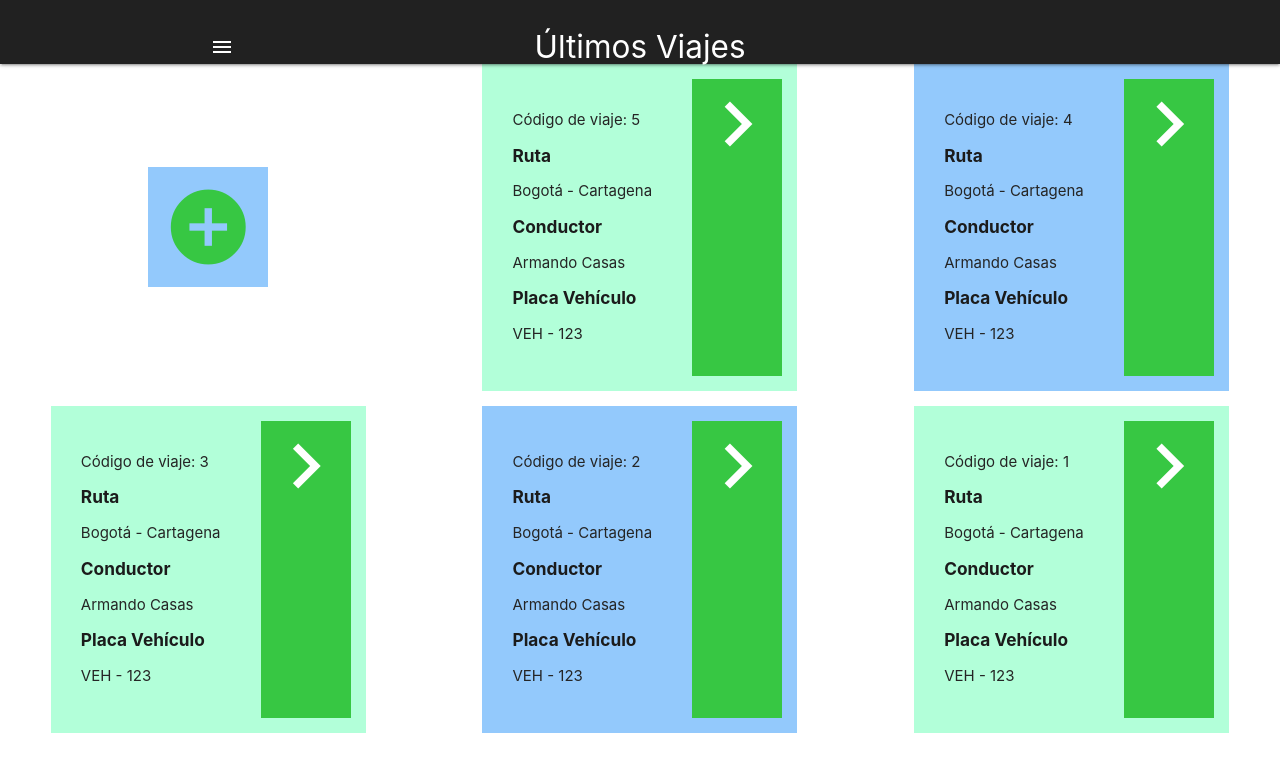
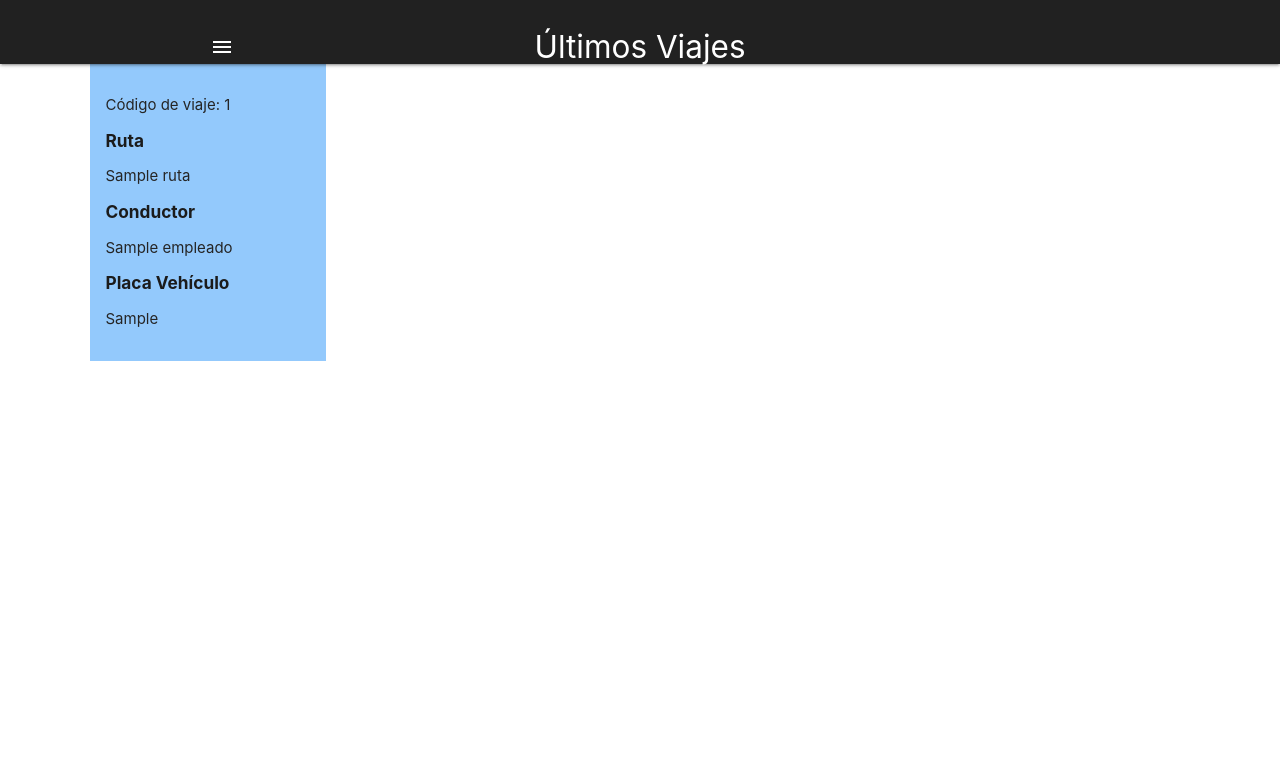
Before and after one commit to nicolasFracica/transportadora, a Django app: page / in a window 1280 px wide. Shown: the top 772 px of the page. Run offline with Django 3.2, Linux system fonts and the light colour scheme; tables that the repository leaves empty hold one stand-in row (values such as "Sample post"); some libraries are stand-ins or nearby versions.

Commit message:
Added data for index

```diff
--- a/crud/models.py
+++ b/crud/models.py
@@ -28,6 +28,7 @@
         INNER JOIN Empleado ON Empleado.idEmpleado = Vehiculo_empleado.idEmpleado
         INNER JOIN Carga_viaje on Carga_viaje.idViaje = Viaje.idViaje
         INNER JOIN Carga on Carga.idCarga = Carga_viaje.idCarga
+        ORDER BY Viaje.idViaje
     """
     with connection.cursor() as cursor:
         cursor.execute(query)
--- a/crud/templates/crud/index.html
+++ b/crud/templates/crud/index.html
@@ -1,4 +1,3 @@
-
 <head>
       <!--Import Google Icon Font-->
       <link href="https://fonts.googleapis.com/icon?family=Material+Icons" rel="stylesheet">
@@ -26,7 +25,7 @@
             .nested{
             display:grid;
             grid-template-columns: 2fr 1fr;
-            grid-auto-rows: 70px;
+            grid-auto-rows: 200px;
             grid-gap:1em;
             grid-auto-rows: minmax(100px, auto);
             }
@@ -41,7 +40,7 @@
             }
 
             .nested > div{
-            /*border:#333 1px solid;*/
+            /border:#333 1px solid;/
             padding:1em;
             }
 
@@ -74,45 +73,12 @@
             align-items: center;
             justify-content: center;
             }
-            /*
-            .search-box{
-                position: absolute;
-                top: 50%;
-                left: 85%;
-                transform: translate(-50%,-50%);
-                background: #2f3640;
-                height: 40px;
-                border-radius: 40px;
-                padding: 10 px;
 
-            }
-            .search-btn{
-                color: #e84118;
-                float: right;
-                width: 40px;
-                height: 40px;
-                border-radius: 50%;
-                background: #2f3640;
-                display: flex;
-                justify-content: center;
-                align-items: center;
-
-            }
-
-            .search-txt{
-                border: none;
-                background: none;
-                outline: none;
-                float: left;
-                padding: 0;
-                color: white;
-                font-size: 16px;
-                transition: 0.4s;
-            }*/
         </style>
     </head>
 
     <body>
+        <header>
         <div class="navbar-fixed">
             <nav class="grey darken-4">
                 <div class="container section">
@@ -184,6 +150,7 @@
                 </a>
                 <ul>
                     <li>
+                    <li>
                         <a href="">
                             <i class="material-icons">add_circle</i>
                             Agregar Vehículo
@@ -198,104 +165,27 @@
                 </ul>
             </li>
         </ul>
+    </header>
+
+    <!--CONTENIDO-->
+    <section>
                 <div class="wrapper">
-                    <div class="agregar_viaje">
-                        <a href="">
-                            <i class="large material-icons agregar">add_circle</i>
-
-                        </a>
-                    </div>
+                    {% for i in Lista %}
                         <div class="nested">
                                 <div>
-                                    <p>Código de viaje: 5</p>
+                                    <p>Código de viaje: {{i.0}}</p>
                                     <h6>Ruta</h6>
-                                    <p>Bogotá - Cartagena</p>
+                                    <p>{{i.1}}</p>
                                     <h6>Conductor</h6>
-                                    <p>Armando Casas</p>
+                                    <p>{{i.2}}</p>
                                     <h6>Placa Vehículo</h6>
-                                    <p>VEH - 123</p>
-                            </div>
-                            <div class="mas_info">
-                                    <a href="">
-                                            <i class="large material-icons ampliar_info">keyboard_arrow_right</i>
-
-                                    </a>
-                            </div>
-
-                    </div>
-                    <div class="nested">
-                      <div>
-                            <p>Código de viaje: 4</p>
-                            <h6>Ruta</h6>
-                            <p>Bogotá - Cartagena</p>
-                            <h6>Conductor</h6>
-                            <p>Armando Casas</p>
-                            <h6>Placa Vehículo</h6>
-                            <p>VEH - 123</p>
-                      </div>
-                      <div class="mas_info">
-                            <a href="">
-                                    <i class="large material-icons ampliar_info">keyboard_arrow_right</i>
-
-                            </a>
-                    </div>
-
-                    </div>
-                    <div class="nested">
-                            <div>
-                                <p>Código de viaje: 3</p>
-                                <h6>Ruta</h6>
-                                <p>Bogotá - Cartagena</p>
-                                <h6>Conductor</h6>
-                                <p>Armando Casas</p>
-                                <h6>Placa Vehículo</h6>
-                                <p>VEH - 123</p>
-                            </div>
-                            <div class="mas_info">
-                                    <a href="">
-                                            <i class="large material-icons ampliar_info">keyboard_arrow_right</i>
-
-                                    </a>
-                            </div>
-
-                    </div>
-                    <div class="nested">
-                            <div>
-                                <p>Código de viaje: 2</p>
-                                <h6>Ruta</h6>
-                                <p>Bogotá - Cartagena</p>
-                                <h6>Conductor</h6>
-                                <p>Armando Casas</p>
-                                <h6>Placa Vehículo</h6>
-                                <p>VEH - 123</p>
-                            </div>
-                            <div class="mas_info">
-                                    <a href="">
-                                            <i class="large material-icons ampliar_info">keyboard_arrow_right</i>
-
-                                    </a>
-                            </div>
-
-                    </div>
-                    <div class="nested">
-                            <div>
-                                <p>Código de viaje: 1</p>
-                                <h6>Ruta</h6>
-                                <p>Bogotá - Cartagena</p>
-                                <h6>Conductor</h6>
-                                <p>Armando Casas</p>
-                                <h6>Placa Vehículo</h6>
-                                <p>VEH - 123</p>
-                            </div>
-                            <div class="mas_info">
-                                    <a href="">
-                                            <i class="large material-icons ampliar_info">keyboard_arrow_right</i>
-
-                                    </a>
-                            </div>
-
+                                    <p>{{i.3}}</p>
                                 </div>
                         </div>
+                    {% endfor %}
+        </section>
+
+
         <!--JavaScript at end of body for optimized loading-->
         <script src="https://cdnjs.cloudflare.com/ajax/libs/materialize/1.0.0/js/materialize.min.js"></script>
         <script>
--- a/crud/views.py
+++ b/crud/views.py
@@ -4,7 +4,9 @@
 
 
 def index(request):
-    return render(request, 'crud/index.html')
+    viajes = verViajes()
+    context = {'Lista': viajes[-6:]}
+    return render(request, 'crud/index.html', context)
 
 
 def viajes(request):
```
Lines whose indentation alone changed are shown as unchanged.
